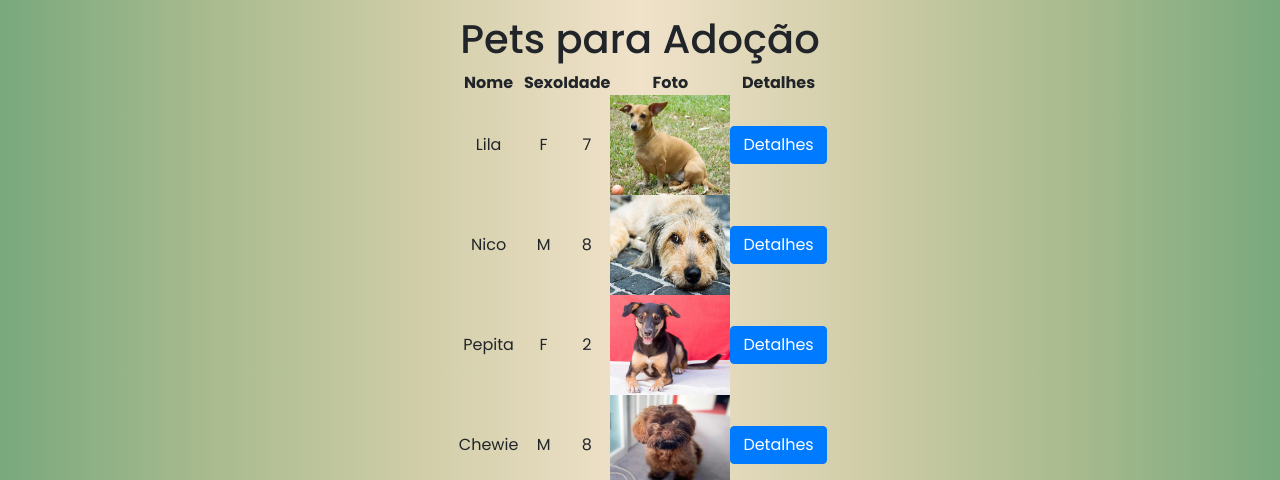
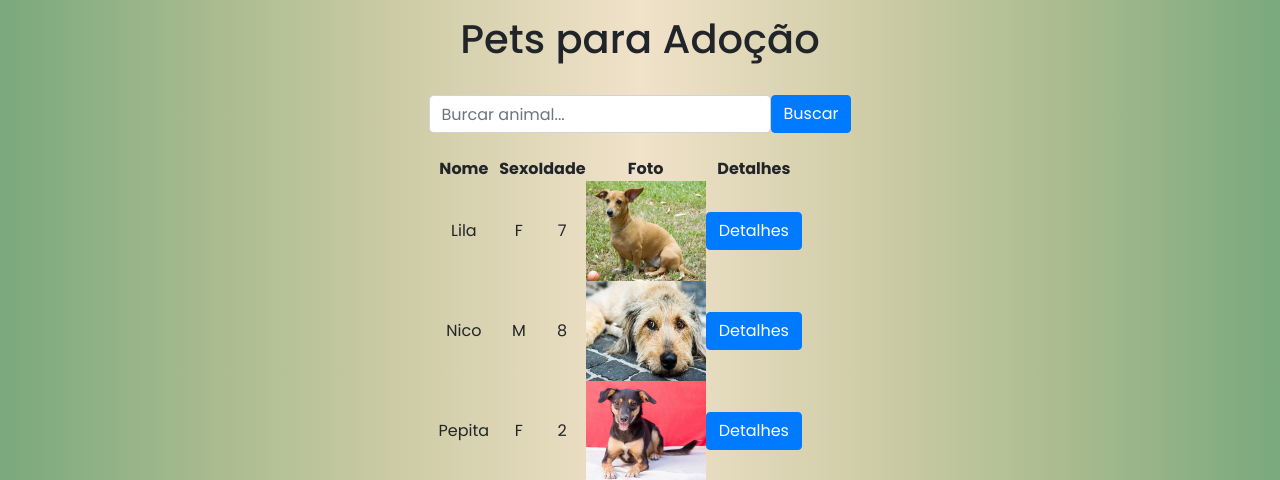
Before and after one commit to apbadaro/ProjetoFinal_SquadAmeenahGuribFakim, a Django app: page /animais_disponiveis/ in a window 1280 px wide. Shown: the part 136-616 px from the top of the page. Run offline with Django 5.2, Linux system fonts and the light colour scheme; data comes from the database, SQL or seed files in the repository; some libraries are stand-ins or nearby versions.

Commit message:
Testando barra de pesquisa

```diff
--- a/barra-de-pesquisa/views.py
+++ b/barra-de-pesquisa/views.py
@@ -1,5 +1,5 @@
 from django.shortcuts import render
-from .models import Animal
+from adocoes.models import Animal
 
 def search_animals(request):
     query = request.GET.get('q')
@@ -12,7 +12,7 @@ def search_animals(request):
     else:
         animals = Animal.objects.all()
 
-    return render(request, 'search_results.html', {'animals': animals})
+    return render(request, 'search_result', {'animals': animals})
 
 # Esse trecho do cógigo verifica se há parâmetros de consulta na URL (usando request.GET.get('q'))
 # e, se houver, realiza uma pesquisa no banco de dados usando os campos nome,especie e raca
--- a/templates/animais_disponiveis.html
+++ b/templates/animais_disponiveis.html
@@ -7,6 +7,14 @@
         <div class="formularios">
             <!--? Conteúdo do formulário aqui -->
             <h1>Pets para Adoção</h1>
+            <br>
+            <form action="" method="GET" class= "d-flex">   <!-- Formulário de busca dos animais -->
+                <input type="text" id="inputAnimals" class= "form-control me-2" name="animals" placeholder="Burcar animal...">  <!-- Campo de entrada de texto para pesquisa -->
+                <button type="submit" class="btn btn-primary">Buscar</button> <!-- Botão de envio -->
+                <!-- campo de entrada de texto onde os usuários podem inserir palavras-chave para pesquisa
+                e um botão "Search" que os usuários podem clicar para enviar o formulário -->
+            </form>
+            <br>
             <table class=>
                 <thead>
                 <tr>
```
